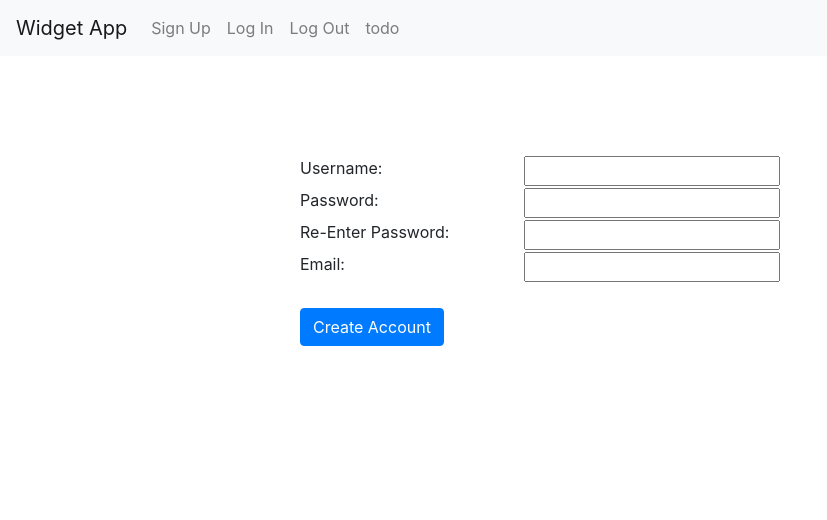
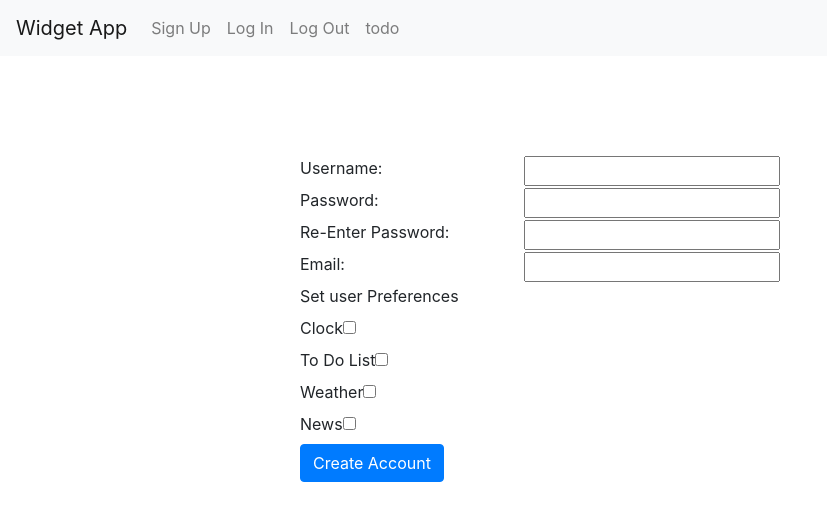
Before and after one commit to sami-elsaeyed/TTP-capstone-frontend, a React (Create React App) app: page /signUp in a window 1280 px wide. Shown: the top 520 px of the page, without its empty margins (0-827 px from the left). Built offline with nearby package versions, Linux system fonts and the light colour scheme.

Commit message:
add preferences on signup

```diff
--- a/src/components/SignUp.jsx
+++ b/src/components/SignUp.jsx
@@ -9,20 +9,33 @@ class SignUp extends Component{
             firstName:"",
             email:"",
             password:"",
-            repassword:""
-
+            repassword:"",
+            clock:true,
+            toDo:true,
+            weather:false,
+            news:false
         }
     }
     handleChange=(event)=>{
+      console.log(event.target)
+      console.log(event.target.checked)
+      console.log(event.target.value)
+      if (event.target.type === 'checkbox') {
+        this.setState({
+          [event.target.name]:event.target.checked
+       })
+      }
+      else{
         this.setState({
            [event.target.name]:event.target.value
         })
+      }
     }
     onSubmit=(event)=>{
-        event.preventDefault();
-        console.log(this.state)
-        console.log(this.props.users)
-        this.props.createAccount(this.state)
+      event.preventDefault();
+      console.log(this.state)
+      console.log(this.props.users)
+      this.props.createAccount(this.state)
 
     }
     render(){
@@ -40,8 +53,21 @@ class SignUp extends Component{
                 <label >Email: </label>
                 <input type="text" name="email" onChange={this.handleChange} style={{float:'right'}} />
                 <br/>
+                <label>Set user Preferences</label>
+                <br />
+                <label >Clock</label>
+                <input type = 'checkbox' name="clock" onChange={this.handleChange} />
                 <br/>
-                <input type="submit" value="Create Account" className="btn btn-primary" style={{margin:'auto'}}/>
+                <label >To Do List </label>
+                <input type = 'checkbox' name="todo" onChange={this.handleChange} />
+                <br/>
+                <label >Weather </label>
+                <input type = 'checkbox' name="weather" onChange={this.handleChange} />
+                <br/>
+                <label >News </label>
+                <input type = 'checkbox' name="news" onChange={this.handleChange} />
+                <br/>
+                <input type="submit" value="Create Account" className="btn btn-primary" />
             </form>
         </div>
     }
```
Also changed, not shown: 1 other file (tests, documents, lock files or other folders).
